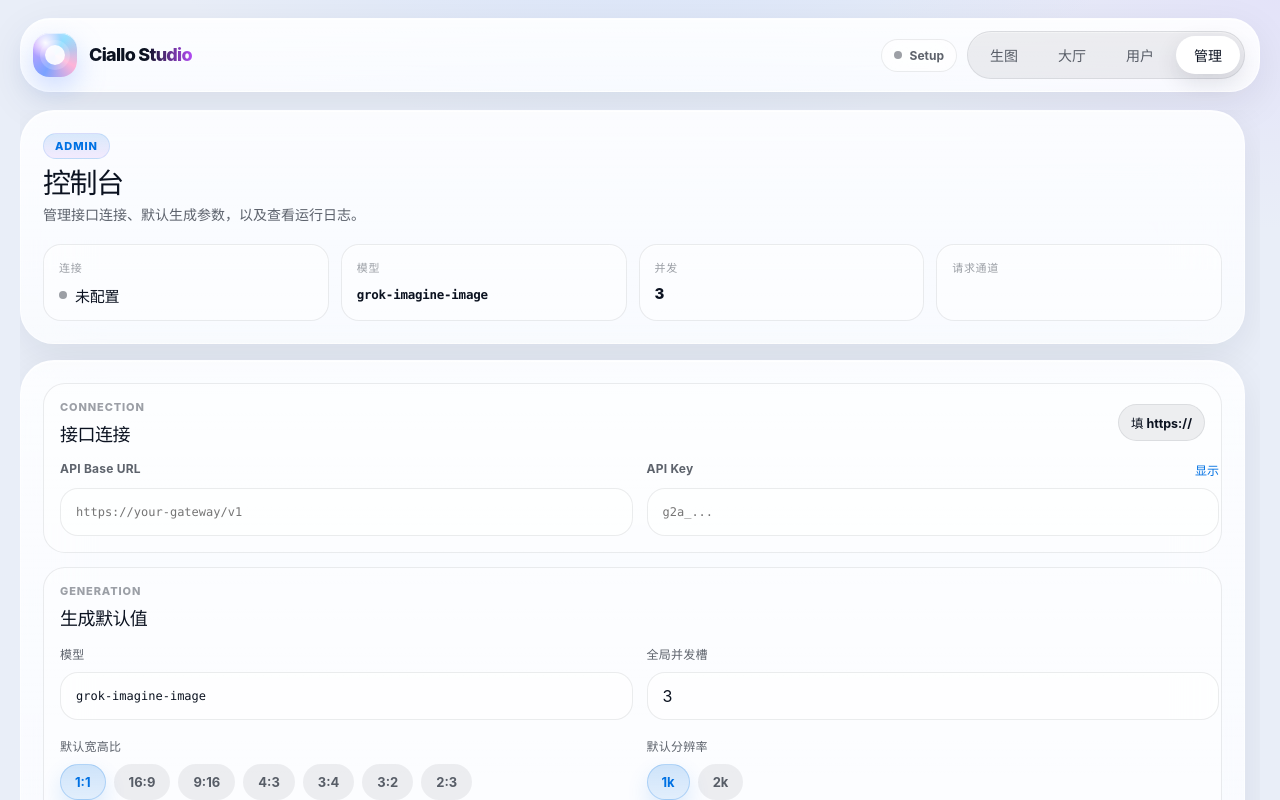
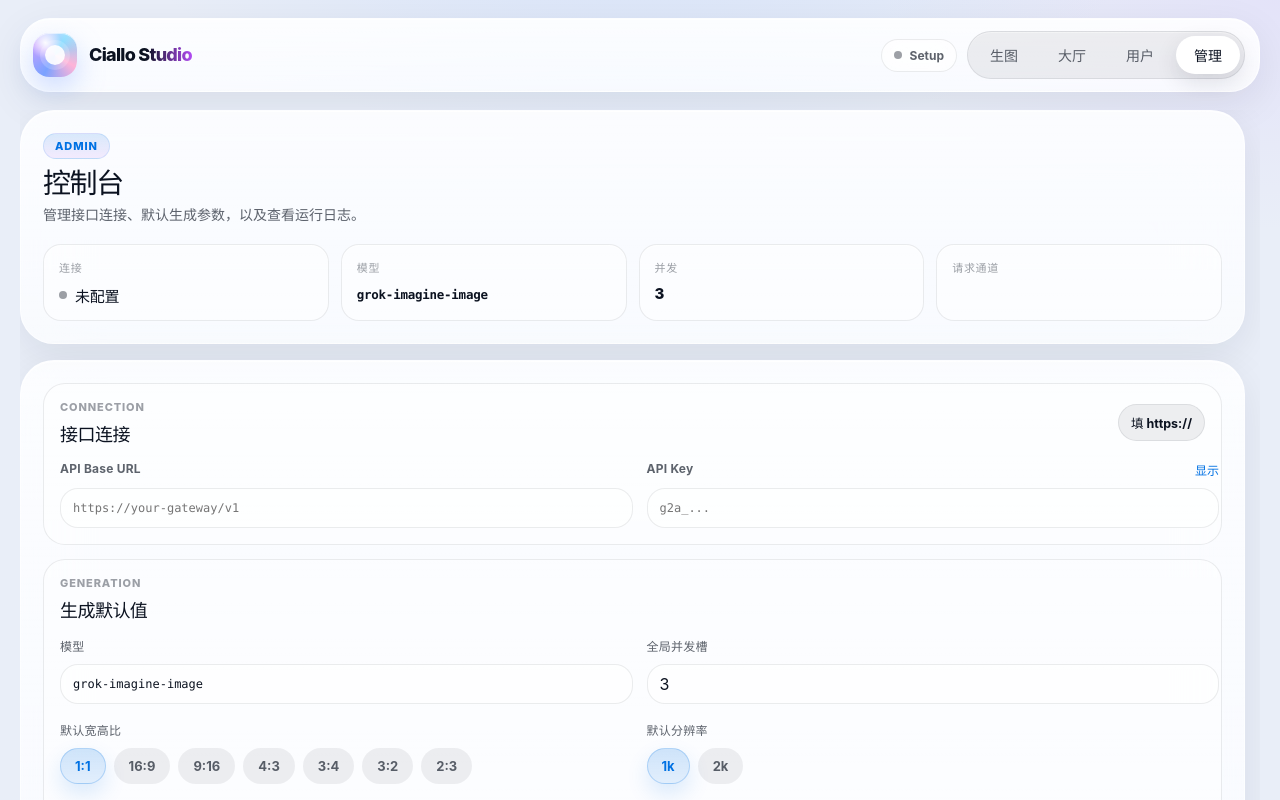
Before and after one commit to MurasameCyan/CialloStudio, a React (Vite) app: page / in a window 1280 px wide. Both pictures are taken after a click on the button "管理". Shown: the top 800 px of the page. Built offline with nearby package versions, Linux system fonts and the light colour scheme.

Commit message:
ui: compact admin model chips and bottom panels

```diff
--- a/src/styles/ios26.css
+++ b/src/styles/ios26.css
@@ -1196,12 +1196,12 @@ a {
   min-width: 0;
 }
 
-/* 模型输入 / 并发数字：同高同圆角，避免看起来一边大一边小 */
+/* 模型输入 / 并发数字：同高，尽量紧凑 */
 .admin-fields-2 > .field > .control {
-  min-height: 48px;
-  height: 48px;
-  padding: 0 15px;
-  line-height: 48px;
+  min-height: 40px;
+  height: 40px;
+  padding: 0 12px;
+  line-height: 40px;
 }
 
 .admin-fields-2 > .field > .control[type="number"] {
@@ -1216,24 +1216,24 @@ a {
 
 .admin-fields-2 .segmented {
   flex-wrap: wrap;
-  min-height: 48px;
+  min-height: 40px;
   align-content: center;
 }
 
-/* 可用模型：等宽网格 chip，名称再长也同尺寸 */
+/* 可用模型：等宽网格 chip，高度压低 */
 .admin-model-grid {
   display: grid;
-  grid-template-columns: repeat(auto-fill, minmax(160px, 1fr));
-  gap: 10px;
+  grid-template-columns: repeat(auto-fill, minmax(148px, 1fr));
+  gap: 8px;
 }
 
 .admin-model-chip {
   width: 100%;
   min-width: 0;
-  min-height: 44px;
-  height: 44px;
-  padding: 0 12px;
-  border-radius: 14px;
+  min-height: 34px;
+  height: 34px;
+  padding: 0 10px;
+  border-radius: 12px;
   display: inline-flex;
   align-items: center;
   justify-content: center;
@@ -1305,10 +1305,10 @@ a {
 
 .admin-bottom-grid {
   display: grid;
-  /* 使用提示 | 运行日志 左右等宽 */
+  /* 使用提示 | 运行日志 左右等宽，顶部对齐不互相撑高 */
   grid-template-columns: minmax(0, 1fr) minmax(0, 1fr);
   gap: 16px;
-  align-items: stretch;
+  align-items: start;
   width: 100%;
 }
 
@@ -1319,14 +1319,14 @@ a {
 }
 
 .admin-side-card {
-  padding: 18px;
-  height: 100%;
+  padding: 16px;
 }
 
 .admin-bottom-grid .admin-log-panel,
 .admin-bottom-grid .log-panel {
-  height: 100%;
   margin: 0;
+  max-height: min(420px, 50vh);
+  overflow: auto;
 }
 
 .admin-tips {
```
